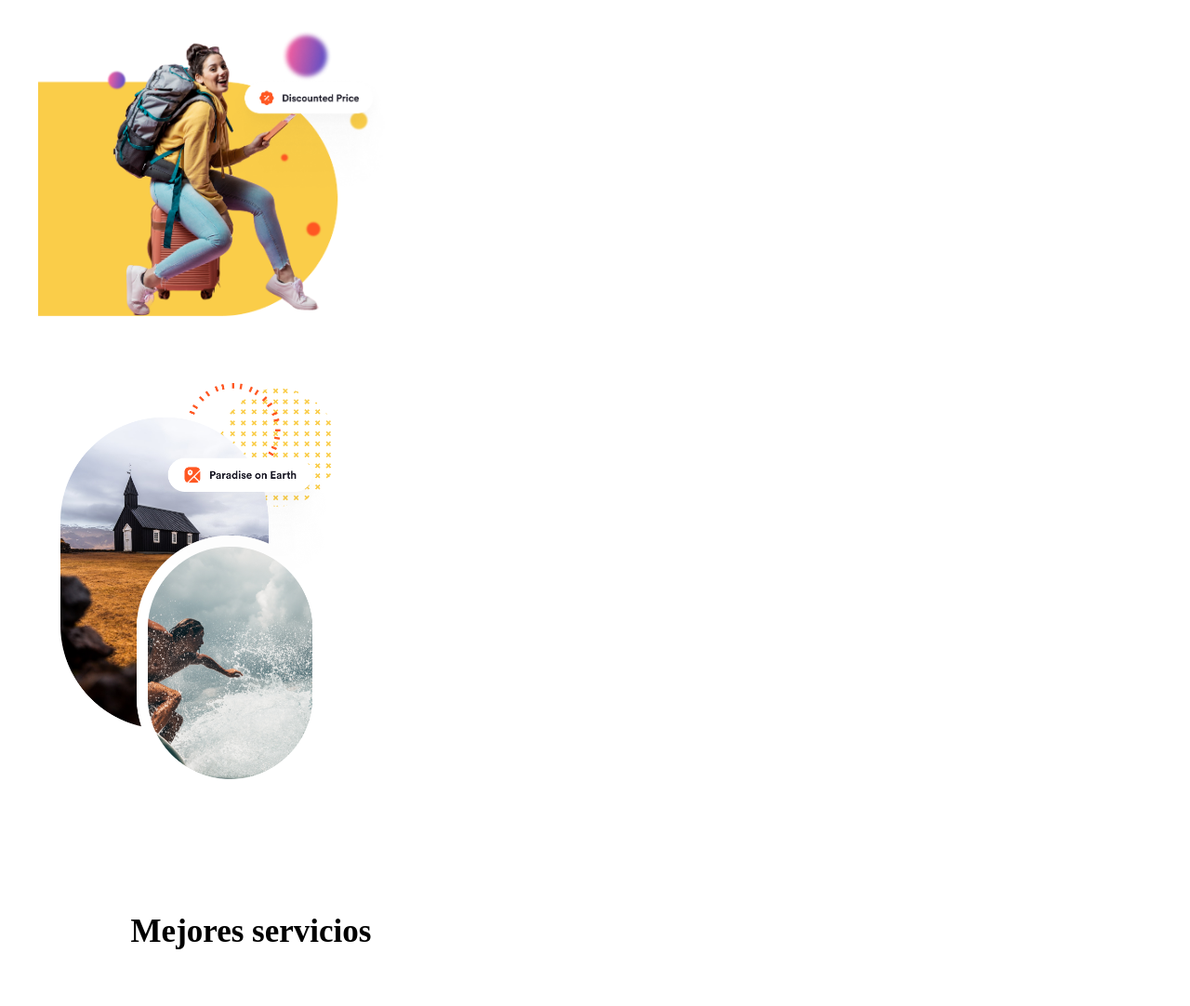
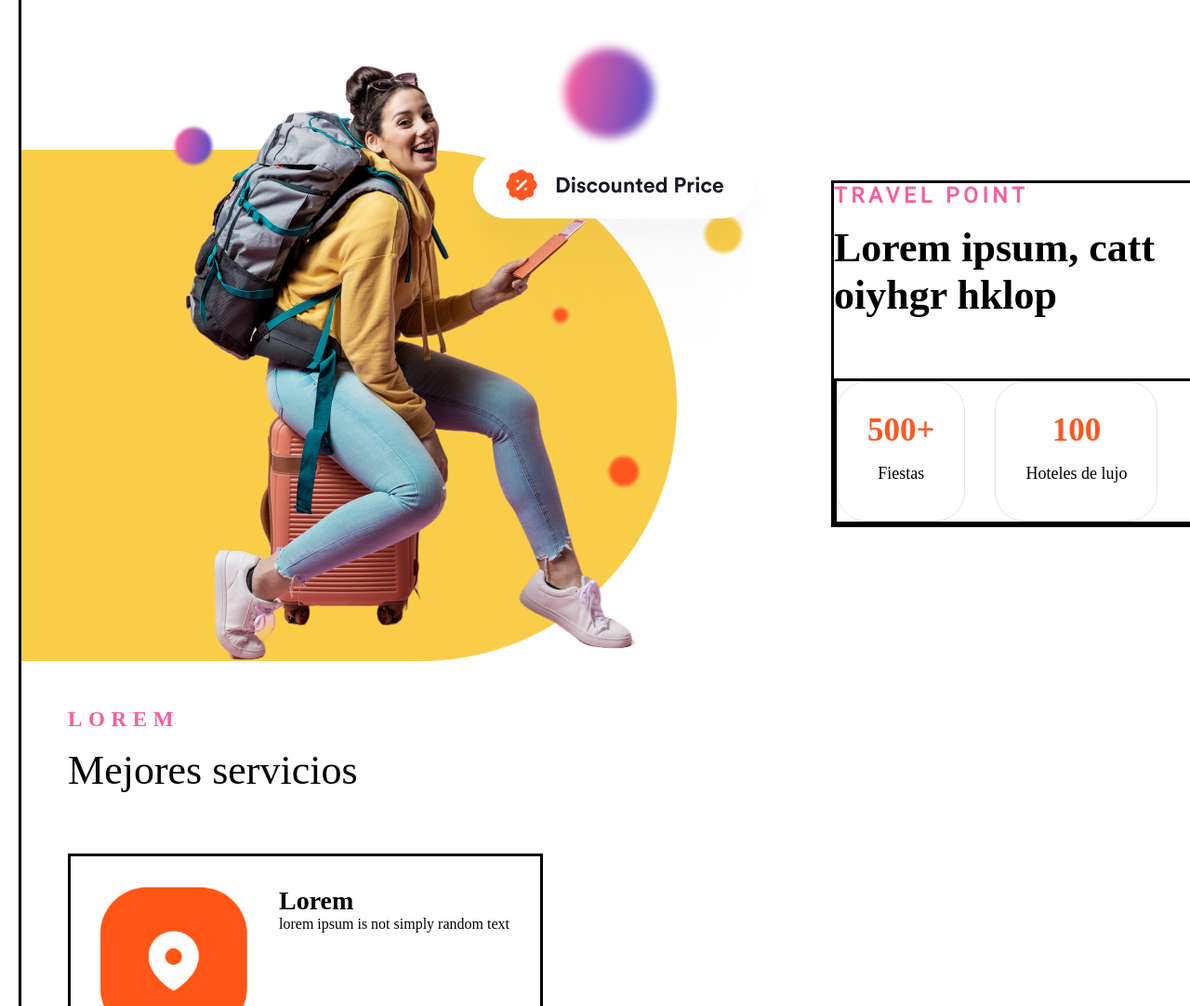
Before and after one commit to camila0424/Proyecto-grupo-3-ada-travel, a website built with Vite: page src/index.html in a window 1280 px wide. Shown: the part 2344-3426 px from the top of the page at 93% size. Built offline with nearby package versions, Linux system fonts and the light colour scheme.

Commit message:
novedades p3

```diff
--- a/src/partials/landing_p3.html
+++ b/src/partials/landing_p3.html
@@ -1,12 +1,51 @@
-<div class="imagenes_predefinidas">
-  <img
-    src="./images/chica.png"
-    alt="foto con una chica con maleta y mochila de viaje con un comentario que hay descuentos en los precios"
-    class="chica"
-  />
-  <img
-    src="./images/iglesia.png"
-    alt="fotos de paraíso en la tierra con una iglesia y un chico haciendo surf"
-    class="iglesia"
-  />
-</div>
+<section class="imagenes_predefinidas">
+<!--caja 1-->
+  <img src="./images/chica.png" alt="foto con una chica con maleta y mochila de viaje con un comentario que hay descuentos en los precios" class="chica"/>
+  <article class="caja_chica">
+    <div class="travel_point">
+      <h3 class="travel_point-titulo"> travel point</h3>
+      <p class="travel_point-description">Lorem ipsum, catt oiyhgr hklop</p>
+    </div>
+    <div class="cuadrados">
+      <div class="cuadrado1">
+        <h3 class="numeros">500+</h3>
+        <p class="letras">fiestas</p>
+      </div>
+      <div class="cuadrado2">
+        <h3 class="numeros">100</h3>
+        <p class="letras">hoteles de lujo</p>
+      </div>
+    </div>
+  </article>
+<!--caja 2-->
+  <article class="caja_iglesia">
+    <div class="mejores_servicios">
+      <h3 class="lorem_titulo">lorem</h3>
+      <p class="mejores_servicios-texto">mejores servicios</p>
+    </div>
+    <div class="iconos_con_texto">
+      <div class="iconomapa">
+        <img src="/images/iconos_landing_p4/location.png" alt="logo de ubicación" class="logo_mapa">
+        <div class="texto1">
+          <h4 class="lorem1">lorem</h4>
+          <p class="description1">lorem ipsum is not simply random text</p>
+        </div>
+      </div>
+      <div class="iconocalendar">
+        <img src="/images/iconos_landing_p4/calendar.png" alt="icono de un calendario" class="logo_calendar">
+        <div class="texto2">
+          <h4 class="lorem2">lorem</h4>
+          <p class="description2">it has roots in a place of classical</p>
+        </div>
+      </div>
+      <div class="iconoticket">
+        <img src="/images/iconos_landing_p4/rosa.png" alt="logo de un ticket" class="logo_ticket">
+        <div class="texto3">
+        <h4 class="lorem3">lorem</h4>
+        <p class="description3">lorem ipsum is not simply random text</p>
+        </div>
+      </div>
+    </div> <!--iconos con texto-->
+  </article>
+  <img src="./images/iglesia.png" alt="fotos de paraíso en la tierra con una iglesia y un chico haciendo surf" class="iglesia"/>
+</section>
--- a/src/scss/main.scss
+++ b/src/scss/main.scss
@@ -113,7 +113,7 @@ html {
 Fin landing_mobile.html main Rosana*/
 
 /*comienzo landing_mobile.html main Cande*/
-.imagenes_predefinidas {
+/* .imagenes_predefinidas {
   display: flex;
   flex-direction: column;
   align-items: center;
@@ -128,7 +128,7 @@ Fin landing_mobile.html main Rosana*/
   width: 350px;
   height: 438.9px;
   margin-block: 32px;
-}
+}*/
 /*Fin landing_mobile.html main Cande*/
 
 
--- a/src/scss/sections_landing/_p3.scss
+++ b/src/scss/sections_landing/_p3.scss
@@ -1,5 +1,4 @@
 /*comienzo landing_mobile.html main Cande*/
-
 .imagenes_predefinidas {
   display: flex;
   flex-direction: column;
@@ -17,22 +16,176 @@
   margin-block: 32px;
 }
 
-@media (max-width: 430px) {
+.caja_chica {
+  display: none;
+}
+.caja_iglesia {
+  display: none;
+}
+
+@media (min-width: 768px) and (max-width: 1200px) {
   .imagenes_predefinidas {
-    display: flex;
-    flex-direction: column;
-    align-items: center;
+  width: 100vw;
+  display: flex;
+  flex-direction: row;
+  justify-content: space-between;
   }
+
   .chica {
-    width: 398px;
-    height: 318.5px;
-    margin-block: 32px;
+  width: 398px;
+  height: 318.5px;
+  margin-block: 32px;
   }
 
   .iglesia {
     width: 350px;
     height: 438.9px;
     margin-block: 32px;
+    }
+
+  .caja_chica {
+    display: none;
+    }
+
+  .caja_iglesia {
+    display: none;
   }
   }
+
+@media (width > 1200px) {
+  .imagenes_predefinidas {
+    border: solid;
+    width: 100vw;
+    display: flex;
+    flex-direction: row;
+    flex-wrap: wrap;
+  }
+/* caja chica inicio */
+  .caja_chica {
+    border: solid;
+    display: flex;
+    flex-direction: column;
+    gap: 64px;
+  }
+
+  .travel_point {
+    display: flex;
+    flex-direction: column;
+    gap: 16px;
+  }
+
+  .travel_point-titulo {
+      height: 28px;
+      font-family: "Roboto";
+      font-size: 1.438em;
+      font-weight: bold;
+      letter-spacing: 4.6px;
+      color: #f85e9f;
+      text-transform: uppercase;
+  }
+
+  .travel_point-description {
+    font-size: 2.75em;
+    flex-wrap: wrap;
+    width: 18ch;
+    font-weight: bold;
+  }
+
+  .cuadrados {
+    border: solid;
+    display: flex;
+    justify-content: space-evenly;
+    gap: 32px;
+    justify-content: flex-start;
+  }
+
+  .cuadrado1,
+  .cuadrado2 {
+    display: flex;
+    flex-direction: column;
+    height: 151px;
+    padding: 32px;
+    align-items: center;
+    gap: 16px;
+    border: solid 1px rgba(25, 24, 37, 0.1);
+    border-radius: 32px;
+  }
+
+  .numeros {
+    font-size: 2.188em;
+    color: #ff5722;
+    font-weight: bold;
+  }
+
+  .letras {
+    font-size: 1.125em;
+  }
+
+  .letras::first-letter {
+    text-transform: capitalize;
+  }
+  /* caja chica fin */
+  /* caja iglesia inicio */
+.caja_iglesia {
+  display: flex;
+  flex-direction: column;
+  gap: 64px;
+  margin-right: 70px;
+  margin-left: 50px;;
+}
+
+.mejores_servicios {
+  display: flex;
+  flex-direction: column;
+  gap: 16px;
+}
+
+.lorem_titulo {
+  font-size: 1.438em;
+  text-transform: uppercase;
+  font-weight: bold;
+  color: #f85e9f;
+  letter-spacing: 0.288em;
+}
+
+.mejores_servicios-texto {
+  font-size: 2.75em;
+}
+
+.mejores_servicios-texto::first-letter{
+  text-transform: capitalize;
+}
+
+.iconos_con_texto {
+  display: flex;
+  flex-direction: column;
+  border: solid;
+}
+
+.iconomapa,
+.iconocalendar,
+.iconoticket {
+  display: flex;
+  padding: 32px;
+  gap: 32px;
+}
+
+.lorem1,
+.lorem2,
+.lorem3 {
+  font-size: 1.75em;
+  text-transform: capitalize;
+}
+
+  /* caja iglesia fin */
+  .iglesia{
+    width: 693px;
+    height: 869px
+  }
+
+  .chica {
+    width: 871px;
+    height: 697px;
+  }
+}
 /*Fin landing_mobile.html main Cande*/
```
